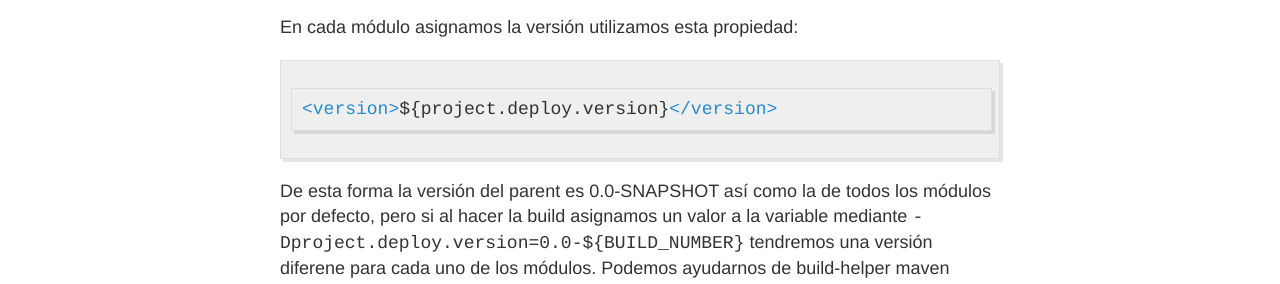
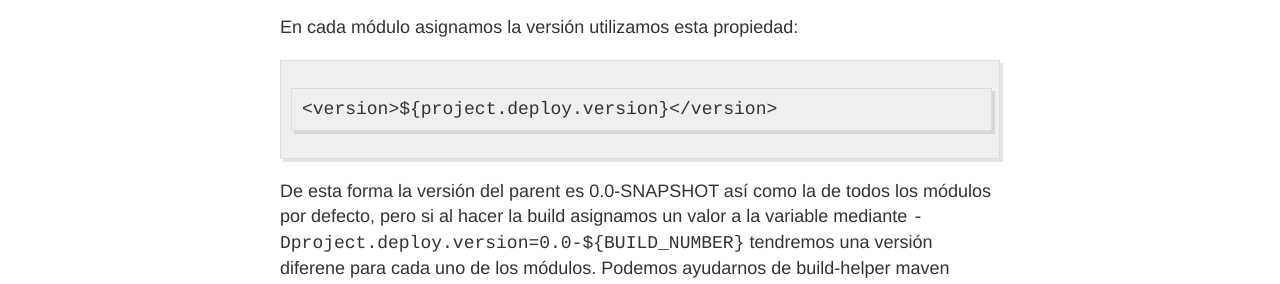
Before and after one commit to alpoza/alpoza.github.io, a Jekyll site: the page built from _posts/2015-4-15-maven-pom-version-estrategy.md, in a window 1280 px wide. Shown: the part 803-1087 px from the top of the page. Built offline with Jekyll 4.4.1, drawn with Linux system fonts in a browser that asks for light colours; Markdown is read by kramdown in place of the engine named in the settings; comment, search, counter and statistics services are not loaded.

Commit message:
Update 2015-4-15-maven-pom-version-estrategy.md

````diff
--- a/_posts/2015-4-15-maven-pom-version-estrategy.md
+++ b/_posts/2015-4-15-maven-pom-version-estrategy.md
@@ -23,9 +23,7 @@ Una posible solución sería utilizar una varible en la sección properties del
 
 En cada módulo asignamos la versión utilizamos esta propiedad:
 
-```xml
-<version>${project.deploy.version}</version>
-```
+	<version>${project.deploy.version}</version>
 
 De esta forma la versión del parent es 0.0-SNAPSHOT así como la de todos los módulos por defecto, pero si al hacer la build asignamos un valor a la variable mediante `-Dproject.deploy.version=0.0-${BUILD_NUMBER}` tendremos una versión diferene para cada uno de los módulos. Podemos ayudarnos de build-helper maven plugin para la major minor version la obtenga del pom.xml parent:
 `mvn build-helper:parse-version clean package -Dproject.deploy.version=${parsedVersion.majorVersion}.\${parsedVersion.minorVersion}.\${parsedVersion.incrementalVersion}-${BUILD_NUMBER}`
````
